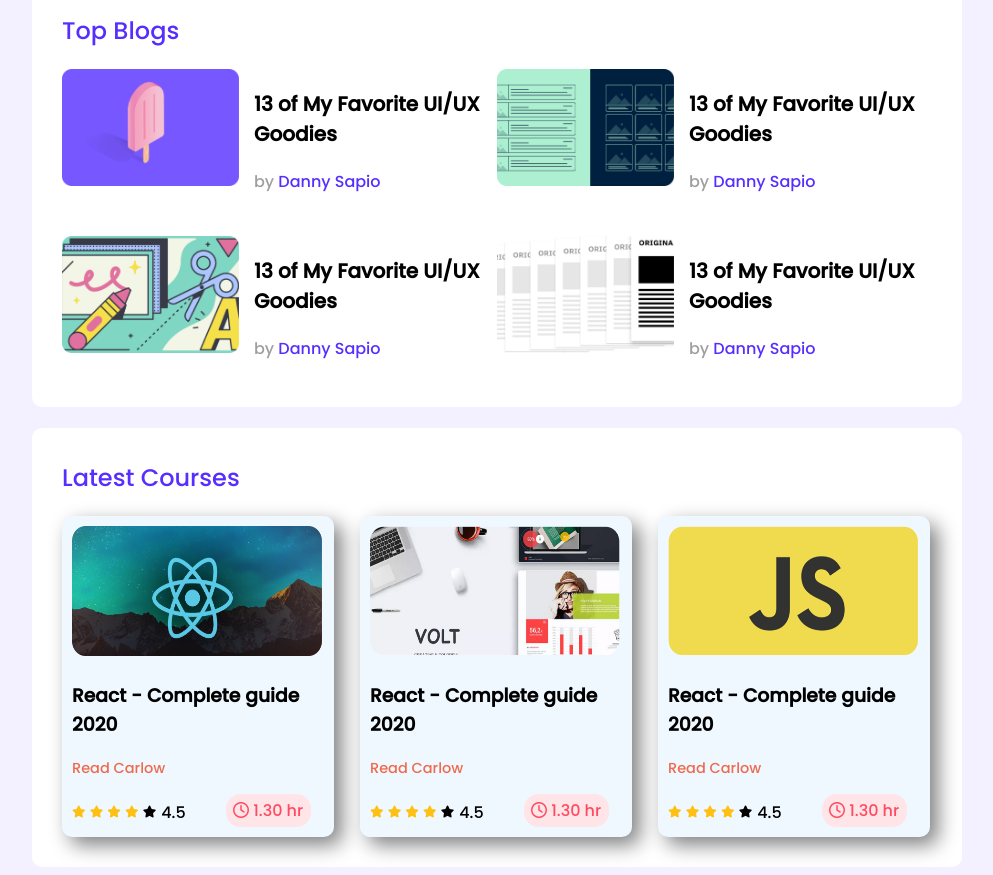
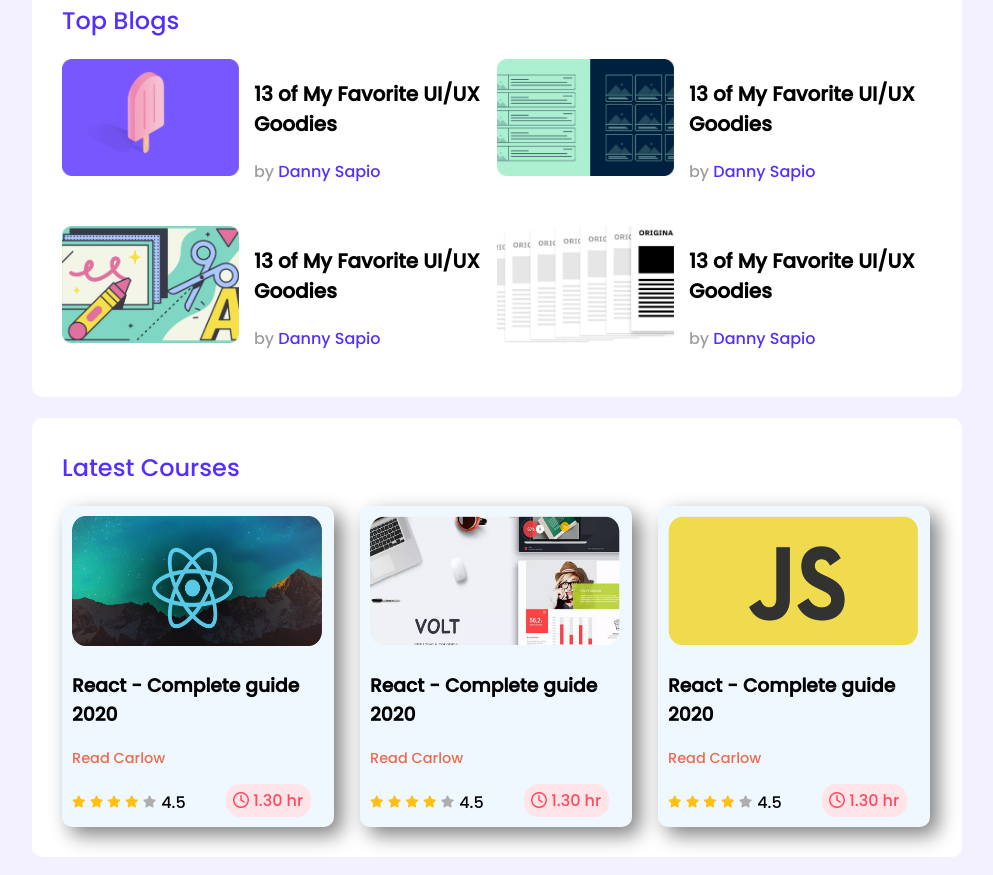
Before and after one commit to ireprised/responsive-site, a plain HTML site: page index.html in a window 1280 px wide. Shown: the part 326-1201 px from the top of the page, without its empty margins (143-1136 px from the left). Drawn offline with Linux system fonts and the light colour scheme.

Commit message:
margin bottom added

```diff
--- a/css/style.css
+++ b/css/style.css
@@ -15,7 +15,8 @@ main {
   background-color: #ffffff;
   width: 870px;
   padding: 30px;
-  margin-top: 21px;
+  margin-top: 11px;
+  margin-bottom: 10px;
   border-radius: 10px;
 }
 hr {
--- a/index.html
+++ b/index.html
@@ -114,7 +114,7 @@
                   <i class="fas fa-star filled"></i>
                   <i class="fas fa-star filled"></i>
                   <i class="fas fa-star filled"></i>
-                  <i class="fas fa-star"></i>
+                  <i class="fas fa-star empty"></i>
                 </div>
                 <div class="rating-text">4.5</div>
                 <div class="course-duration">
@@ -137,7 +137,7 @@
                   <i class="fas fa-star filled"></i>
                   <i class="fas fa-star filled"></i>
                   <i class="fas fa-star filled"></i>
-                  <i class="fas fa-star"></i>
+                  <i class="fas fa-star empty"></i>
                 </div>
                 <div class="rating-text">4.5</div>
                 <div class="course-duration">
@@ -160,7 +160,7 @@
                   <i class="fas fa-star filled"></i>
                   <i class="fas fa-star filled"></i>
                   <i class="fas fa-star filled"></i>
-                  <i class="fas fa-star"></i>
+                  <i class="fas fa-star empty"></i>
                 </div>
                 <div class="rating-text">4.5</div>
                 <div class="course-duration">
```
